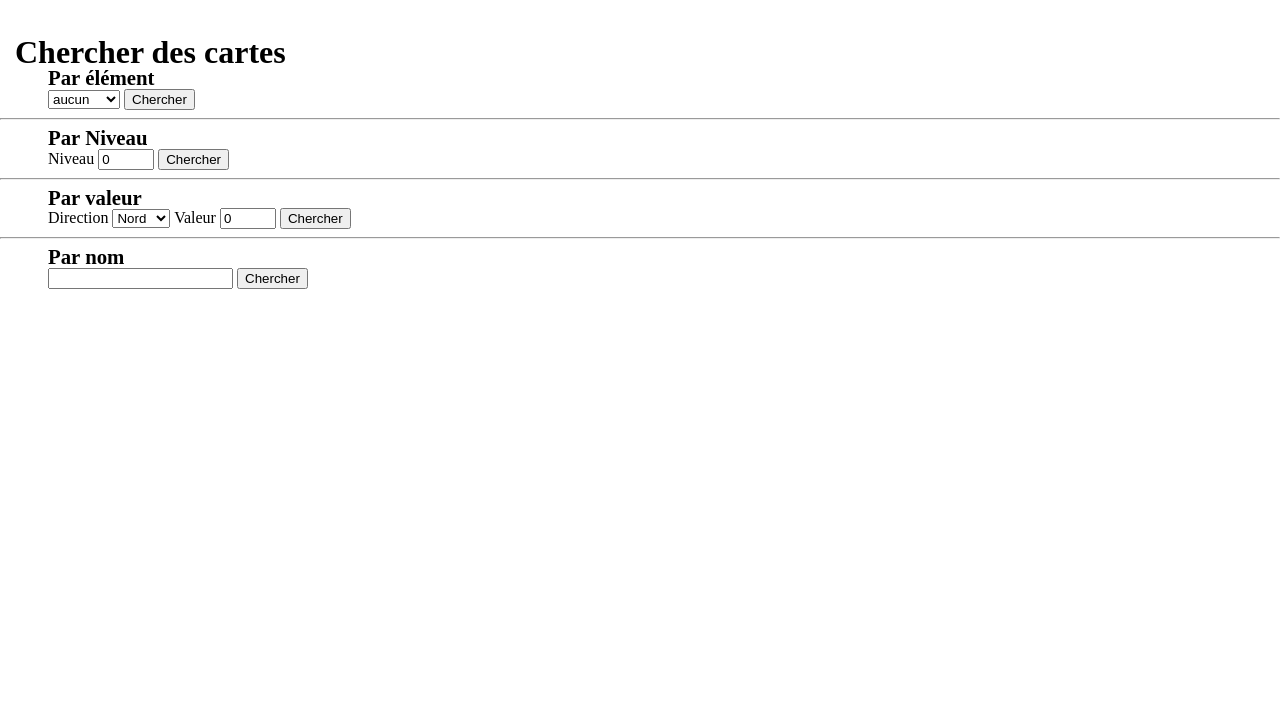
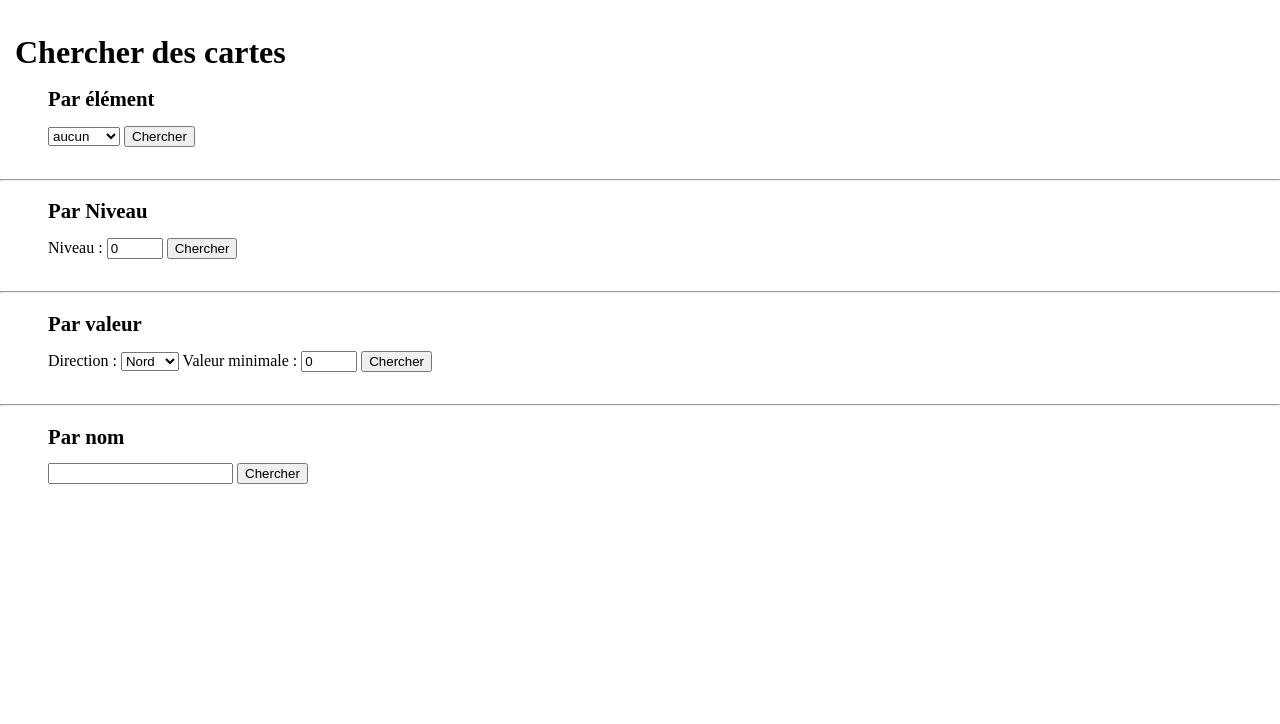
Before and after one commit to EstelleTroadec/Triple-Triad_Deck-builder, a Node server app: page /search in a window 1280 px wide. Shown: the part 44-768 px from the top of the page. Run offline with Node 20, Linux system fonts and the light colour scheme; some libraries are stand-ins or nearby versions.

Commit message:
refactor: update css style for search page

```diff
--- a/app/views/search.ejs
+++ b/app/views/search.ejs
@@ -22,7 +22,7 @@
 
 <h3>Par Niveau</h3>
 <form action="/search/level" method="get">
-  <label for="level">Niveau</label>
+  <label for="level">Niveau :</label>
   <input type="number" name="level" id="level" min=0 max=10 value=0>
 
   <input type="submit" value="Chercher">
@@ -32,7 +32,7 @@
 
 <h3>Par valeur</h3>
 <form action="/search/values" method="get">
-  <label for="direction">Direction</label>
+  <label for="direction">Direction :</label>
   <select name="direction" id="direction">
     <option value="north">Nord</option>
     <option value="east">Est</option>
@@ -40,7 +40,7 @@
     <option value="west">Ouest</option>
   </select>
 
-  <label for="value">Valeur</label>
+  <label for="value">Valeur minimale :</label>
   <input type="number" name="value" id="value" min=0 max=10 value=0>
 
   <input type="submit" value="Chercher">
--- a/public/css/style.css
+++ b/public/css/style.css
@@ -38,10 +38,12 @@
   font-size: 1.3em;
   font-weight: bold;
   margin-left: 3rem;
+  margin-top: 1em;
 }
 
 form {
-  margin-left: 3rem;
+  margin: 1em 0em 2em 3em;
+
 }
 
 
```
